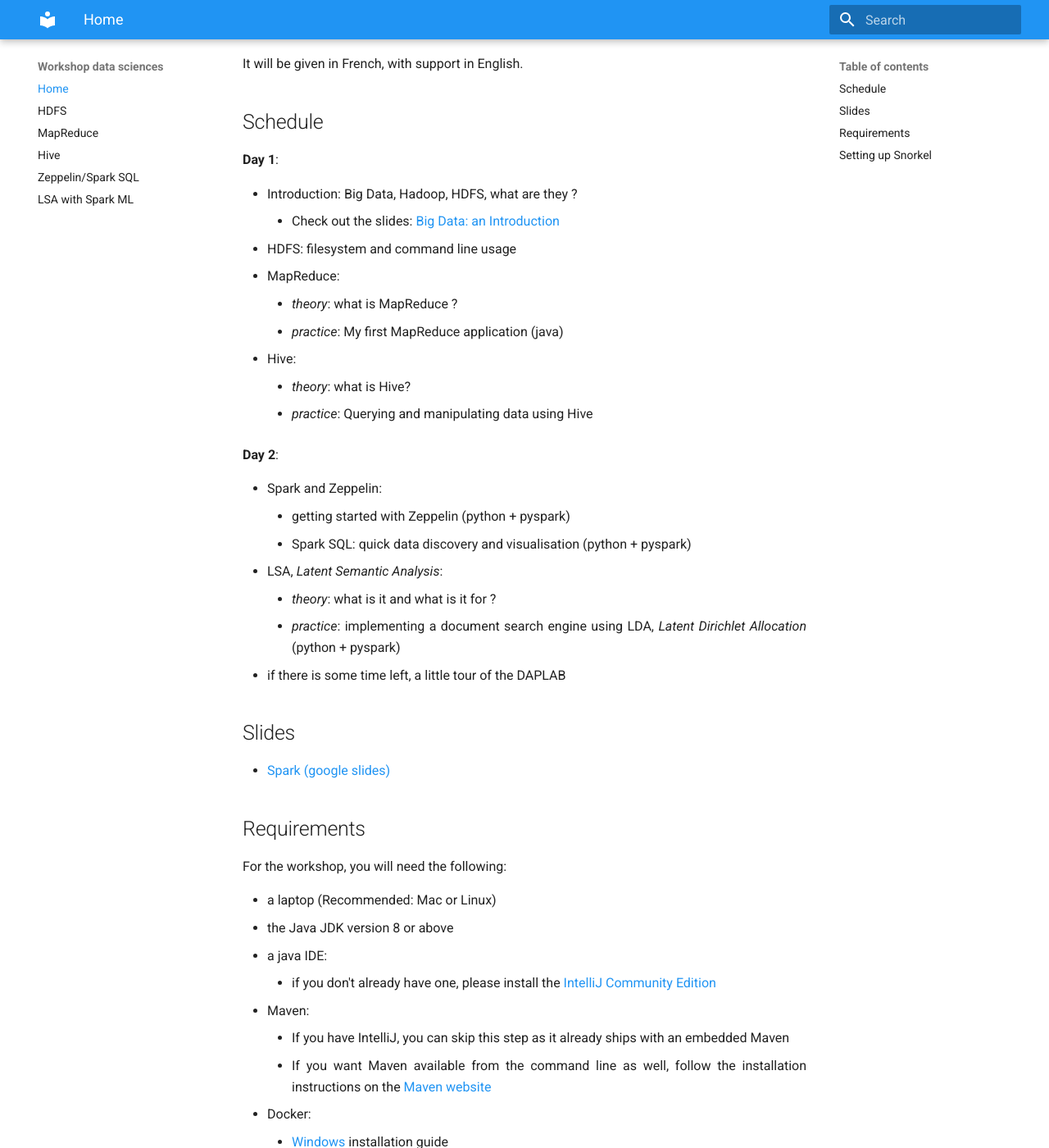
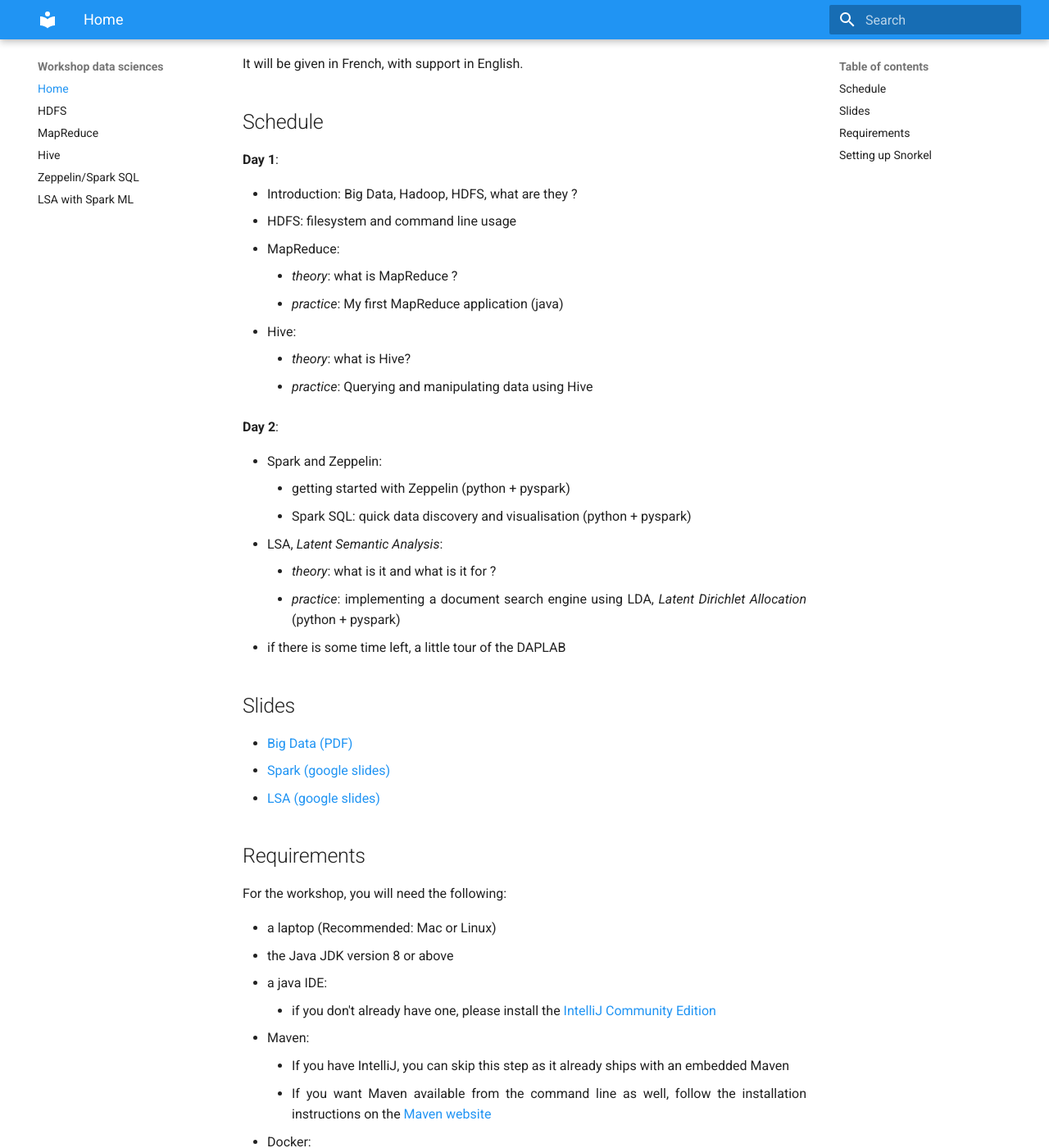
Before and after one commit to derlin/workshop-data-sciences, an MkDocs documentation site: the page built from docs/index.md, in a window 1280 px wide and 1400 px high, scrolled down 399 px. Shown: the whole window at 82% size. Built offline with MkDocs 1.6.1 and Material for MkDocs 9.7.7, drawn with Linux system fonts in a browser that asks for light colours; nearby versions of some CDN libraries; old or Windows-style settings are respelled for this version of MkDocs.

Commit message:
add slides links

```diff
--- a/docs/index.md
+++ b/docs/index.md
@@ -17,7 +17,6 @@ It will be given in French, with support in English.
 __Day 1__:
 
 - Introduction: Big Data, Hadoop, HDFS, what are they ?
-    * Check out the slides: [Big Data: an Introduction](resources/BigData_ITValley_Workshop.pdf){: target="_blank"}
 - HDFS: filesystem and command line usage
 - MapReduce:
     * _theory_: what is MapReduce ?
@@ -38,7 +37,9 @@ __Day 2__:
 
 ## Slides
 
+* [Big Data (PDF)](resources/BigData_ITValley_Workshop.pdf){: target="_blank"}
 * [Spark (google slides)](http://bit.ly/workshop-data-sciences-spark){: target="_blank"}
+* [LSA (google slides)](http://bit.ly/workshop-data-sciences-lda){: target="_blank"}
 
 ## Requirements
 
```
